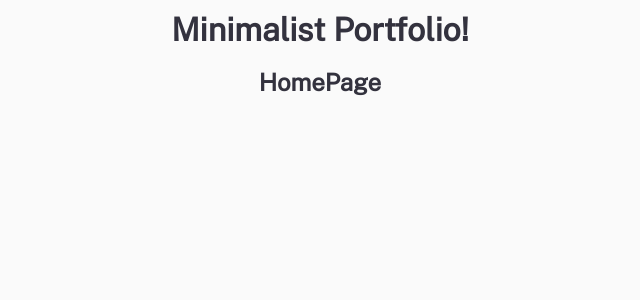
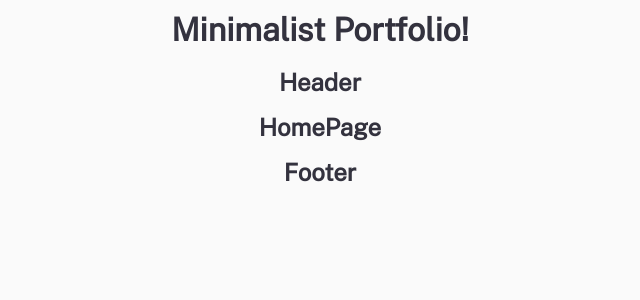
Before and after one commit to xaviguasch/minimalist-portfolio-website-frontendmentor-prac, a React (Create React App) app: page / in a window 1280 px wide. Shown: the top 300 px of the page, without its empty margins (320-960 px from the left). Built offline with nearby package versions, Linux system fonts and the light colour scheme; a web font is replaced by a local one.

Commit message:
created Footer component

```diff
--- a/src/App.js
+++ b/src/App.js
@@ -1,6 +1,9 @@
 import React, { useState } from 'react'
 
 import { Outlet } from 'react-router-dom'
+
+import Header from './components/Header'
+import Footer from './components/Footer'
 
 import './App.css'
 
@@ -8,8 +11,11 @@
   return (
     <div className='App'>
       <h1>Minimalist Portfolio!</h1>
+      <Header />
 
       <Outlet />
+
+      <Footer />
     </div>
   )
 }
--- /dev/null
+++ b/src/components/Footer.js
@@ -0,0 +1,13 @@
+import React from 'react'
+
+import './Footer.css'
+
+const Footer = () => {
+  return (
+    <div className='Footer'>
+      <h2>Footer</h2>
+    </div>
+  )
+}
+
+export default Footer
```
Also changed, not shown: src/components/Footer.css (added).
